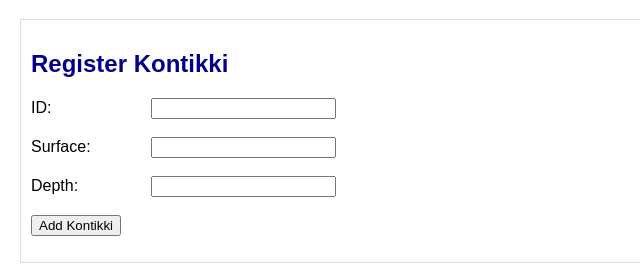
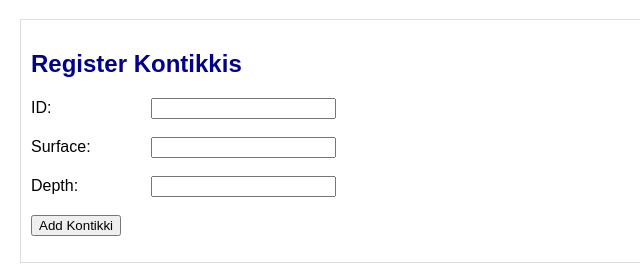
Before and after one commit to umakrishna-2002/form, a plain HTML site: page sample.html in a window 1280 px wide. Shown: the part 208-472 px from the top of the page, 0-640 px from the left. Drawn offline with Linux system fonts and the light colour scheme.

Commit message:
made changes in the branch

```diff
--- a/sample.html
+++ b/sample.html
@@ -22,7 +22,7 @@
 
     <!-- Section to add Kontikkis -->
     <div class="section">
-      <h2>Register Kontikki</h2>
+      <h2>Register Kontikkis</h2>
       <label>ID:</label><input type="text" id="kontikkiId" /><br /><br />
       <label>Surface:</label><input type="text" id="kontikkiSurface" /><br /><br />
       <label>Depth:</label><input type="number" id="kontikkiDepth" /><br /><br />
```
